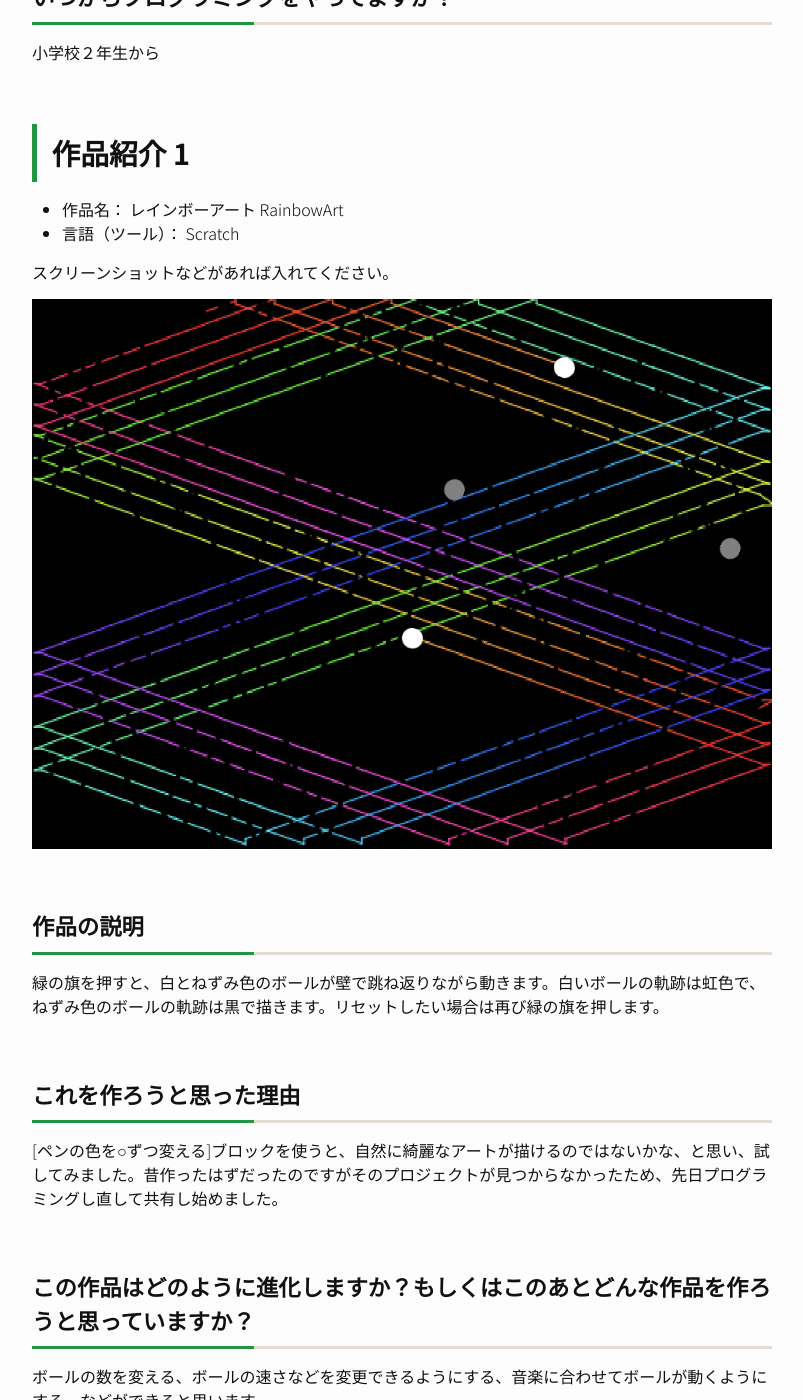
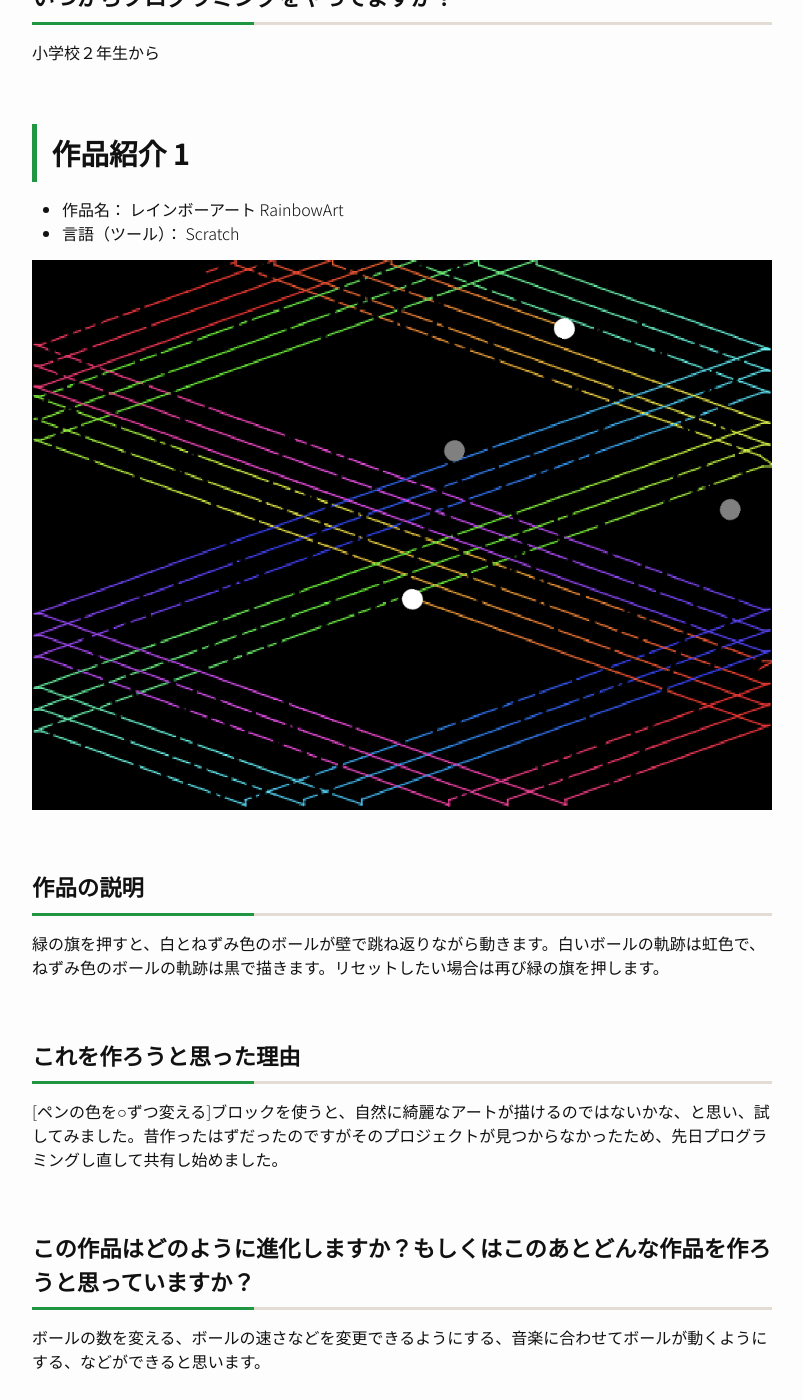
Before and after one commit to pgmsaloon4kids/kyoto, a Jekyll site: the page built from _posts/exhibiition/2021-04-01-aoi.md, in a window 1280 px wide and 1400 px high, scrolled down 882 px. Shown: the whole window, without its empty margins (238-1041 px from the left). Built offline with Jekyll 4.4.1, drawn with Linux system fonts in a browser that asks for light colours; some of the changed text lies outside the part shown.

Commit message:
remove unnecessary sentence

```diff
--- a/_posts/exhibiition/2021-04-01-aoi.md
+++ b/_posts/exhibiition/2021-04-01-aoi.md
@@ -27,8 +27,6 @@ icon: true
 - 作品名： レインボーアート RainbowArt
 - 言語（ツール）： Scratch
 
-スクリーンショットなどがあれば入れてください。
-
 ![レインボーアート]({{ site.baseurl }}/assets/images/exhibition/{{ page.author }}/01.png)
 
 ### 作品の説明
@@ -48,8 +46,6 @@ icon: true
 - 作品名： タングラム
 - 言語（ツール）： enchant.js(Javascript)
 
-スクリーンショットなどがあれば入れてください。
-
 ![タングラム]({{ site.baseurl }}/assets/images/exhibition/{{ page.author }}/02.png)
 
 ### 作品の説明
```
Also changed, not shown: _posts/exhibiition/2021-04-01-murama.md (+0 -2 lines), _posts/exhibiition/2021-04-01-takenoko.md (+0 -2 lines).
